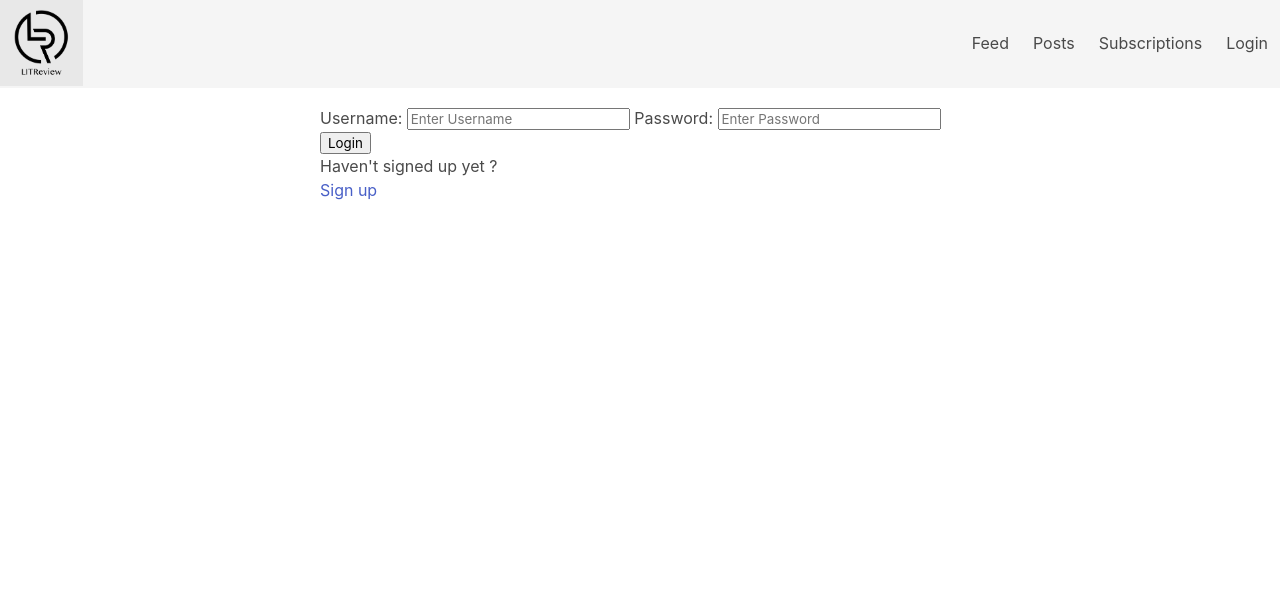
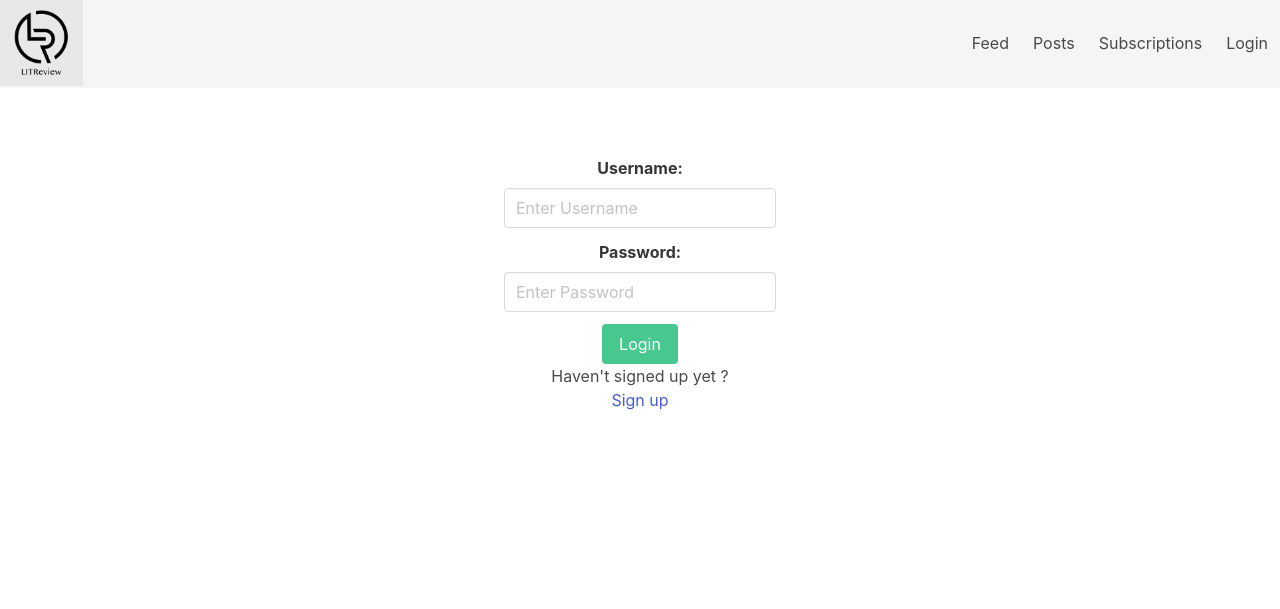
Before and after one commit to josayko-courses/litreview, a Django app: page /login/ in a window 1280 px wide. Shown: the top 609 px of the page. Run offline with Django 4.2, Linux system fonts and the light colour scheme.

Commit message:
add some css to login/register forms

```diff
--- a/litreview/apps/accounts/templates/accounts/login_register.html
+++ b/litreview/apps/accounts/templates/accounts/login_register.html
@@ -5,17 +5,24 @@
 {% include 'messages.html' %}
 
   {% if page == 'login' %}
-  <div>
+  <div class="login-form">
     <form method="POST" action="">
       {% csrf_token %}
+      <div class="field">
+        <div class="control">
+          <label class="label">Username:</label>
+          <input class="input" type="text" name="username" placeholder="Enter Username" />
+        </div>
+      </div>
 
-      <label>Username:</label>
-      <input type="text" name="username" placeholder="Enter Username" />
+      <div class="field">
+        <div class="control">
+          <label class="label">Password:</label>
+          <input class="input" type="password" name="password" placeholder="Enter Password" />
+        </div>
+      </div>
 
-      <label>Password:</label>
-      <input type="password" name="password" placeholder="Enter Password" />
-
-      <input type="submit" value="Login" />
+      <input class="button is-success" type="submit" value="Login" />
     </form>
 
     <p>Haven't signed up yet ?</p>
@@ -24,12 +31,31 @@
   </div>
 
   {% else %}
-  <div>
+  <div class="login-form">
     <form method="POST" action="">
       {% csrf_token %}
-      {{ form.as_p }}
+      <div class="field">
+        <div class="control">
+          <label class="label">Username</label>
+          {{form.username}}
+        </div>
+      </div>
 
-      <input type="submit" value="Register" />
+      <div class="field">
+        <div class="control">
+          <label class="label">Password</label>
+          {{form.password1}}
+        </div>
+      </div>
+
+      <div class="field">
+        <div class="control">
+          <label class="label">Confirm password</label>
+          {{form.password2}}
+        </div>
+      </div>
+
+      <input class="button is-success" type="submit" value="Register" />
     </form>
 
     <p>Already signed up ?</p>
--- a/litreview/apps/accounts/views/authentication.py
+++ b/litreview/apps/accounts/views/authentication.py
@@ -3,6 +3,7 @@ from django.contrib import messages
 from django.contrib.auth.models import User
 from django.contrib.auth import authenticate, login, logout
 from django.contrib.auth.forms import UserCreationForm
+from ..forms import RegisterForm
 
 
 def loginPage(request):
@@ -37,10 +38,10 @@ def logoutUser(request):
 
 
 def registerPage(request):
-    form = UserCreationForm()
+    form = RegisterForm()
 
     if request.method == "POST":
-        form = UserCreationForm(request.POST)
+        form = RegisterForm(request.POST)
         if form.is_valid():
             user = form.save(commit=False)
             user.username = user.username.lower()
--- a/litreview/static/css/styles.css
+++ b/litreview/static/css/styles.css
@@ -16,6 +16,18 @@
   margin: 0 25%;
   max-width: 1024px;
   min-height: 900px;
+}
+
+.login-form {
+  display: flex;
+  flex-direction: column;
+  align-items: center;
+  padding: 50px;
+}
+
+.login-form form {
+  display: inline-block;
+  text-align: center;
 }
 
 .subscriptions-list {
@@ -47,6 +59,16 @@
   align-self: center;
 }
 
+.card-content {
+  display: flex;
+  flex-direction: column;
+  align-items: center;
+}
+
+.book-image {
+  margin: 10px;
+}
+
 .book-img {
   max-height: 192px;
   max-width: 128px;
```
Also changed, not shown: litreview/apps/accounts/forms.py (+37 -11 lines), db.sqlite3, litreview/apps/accounts/migrations/0005_remove_review_img_alter_ticket_img.py (added).
